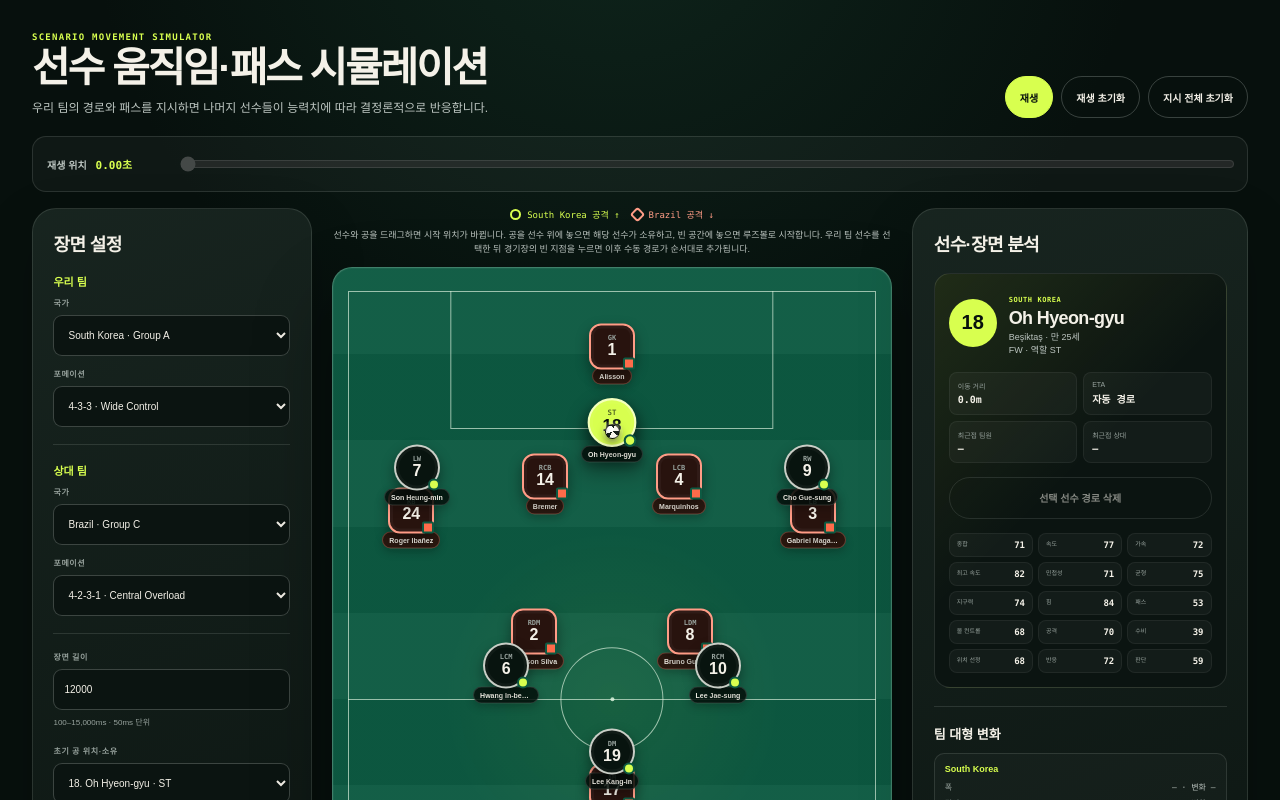
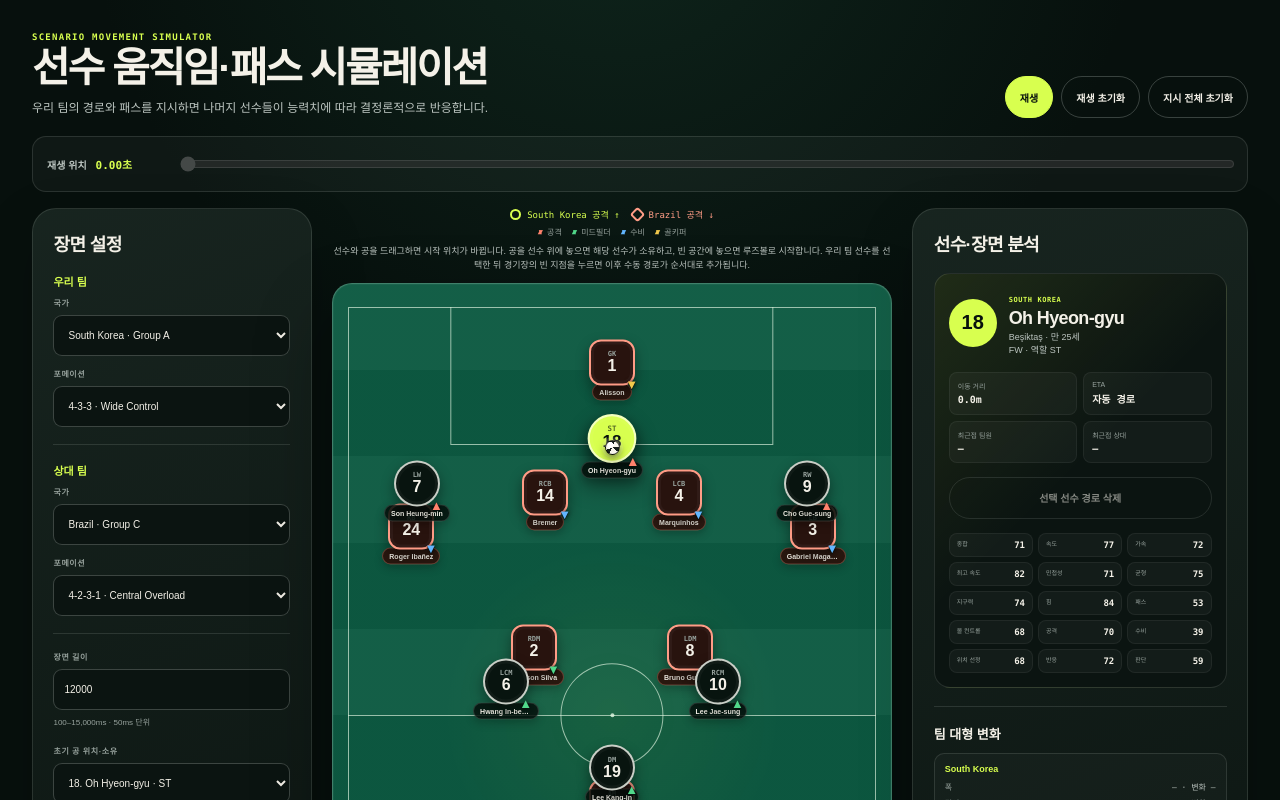
Before and after one commit to Pohang-Neighborhood/FTA, a Next.js app: page / in a window 1280 px wide. Shown: the top 800 px of the page. Built offline with nearby package versions, Linux system fonts and the light colour scheme.

Commit message:
[feat] 선수 포지션별 색상 및 공격 방향 표식 개선

```diff
--- a/app/SimulationWorkspace.tsx
+++ b/app/SimulationWorkspace.tsx
@@ -20,6 +20,7 @@ import {
   toPitchPositionWithOffset,
 } from "../lib/tactics-core.js";
 import {
+  positionForFormationRole,
   selectDefaultLineup,
 } from "../lib/player-catalog.js";
 import {
@@ -61,6 +62,10 @@ type Placement = PitchPoint & {
 type PlacementMap = Record<string, Placement>;
 type PlacementOverrideMap = Record<string, PitchPoint>;
 type ManualRouteMap = Record<string, PitchPoint[]>;
+
+function positionGroupClass(role: string) {
+  return `sim-player-position-${positionForFormationRole(role).toLowerCase()}`;
+}
 
 type DragState = {
   participantId: ParticipantId;
@@ -1515,6 +1520,7 @@ export function SimulationWorkspace({ teams }: SimulationWorkspaceProps) {
         </aside>
 
         <div className="sim-pitch-column">
+          <div className="sim-tactical-legend">
             <div className="sim-team-legend" aria-label="팀과 공격 방향">
               <span className="sim-legend-home">
                 <i aria-hidden="true" /> {homeTeam?.name} 공격 ↑
@@ -1522,6 +1528,24 @@ export function SimulationWorkspace({ teams }: SimulationWorkspaceProps) {
               <span className="sim-legend-away">
                 <i aria-hidden="true" /> {awayTeam?.name} 공격 ↓
               </span>
+            </div>
+            <div
+              className="sim-position-legend"
+              aria-label="화살표 색상: 공격수 빨강, 미드필더 초록, 수비수 파랑, 골키퍼 노랑"
+            >
+              <span className="sim-position-fw">
+                <i aria-hidden="true">▲▼</i> 공격
+              </span>
+              <span className="sim-position-mf">
+                <i aria-hidden="true">▲▼</i> 미드필더
+              </span>
+              <span className="sim-position-df">
+                <i aria-hidden="true">▲▼</i> 수비
+              </span>
+              <span className="sim-position-gk">
+                <i aria-hidden="true">▲▼</i> 골키퍼
+              </span>
+            </div>
           </div>
           <p id="sim-pitch-instructions" className="sim-pitch-instructions">
             선수와 공을 드래그하면 시작 위치가 바뀝니다. 공을 선수 위에 놓으면
@@ -1614,6 +1638,7 @@ export function SimulationWorkspace({ teams }: SimulationWorkspaceProps) {
                     participant.teamSide === "home"
                       ? "sim-player-home"
                       : "sim-player-away",
+                    positionGroupClass(participant.role),
                     isSelected ? "sim-player-selected" : "",
                     isManual ? "sim-player-manual" : "sim-player-automatic",
                     hasCustomPlacement ? "sim-player-custom-position" : "",
--- a/app/globals.css
+++ b/app/globals.css
@@ -1990,6 +1990,12 @@ button:disabled {
   min-width: 0;
 }
 
+.sim-tactical-legend {
+  display: grid;
+  gap: 5px;
+  margin-bottom: 8px;
+}
+
 .sim-team-legend {
   align-items: center;
   display: flex;
@@ -1997,7 +2003,6 @@ button:disabled {
   font-size: 9px;
   gap: 12px;
   justify-content: center;
-  margin-bottom: 8px;
 }
 
 .sim-team-legend span {
@@ -2028,6 +2033,31 @@ button:disabled {
 .sim-legend-away i {
   border-radius: 3px;
   transform: rotate(45deg);
+}
+
+.sim-position-legend {
+  align-items: center;
+  color: var(--muted);
+  display: flex;
+  flex-wrap: wrap;
+  font-family: ui-monospace, SFMono-Regular, Menlo, monospace;
+  font-size: 8px;
+  gap: 5px 10px;
+  justify-content: center;
+}
+
+.sim-position-legend span {
+  align-items: center;
+  display: inline-flex;
+  gap: 4px;
+}
+
+.sim-position-legend i {
+  color: var(--sim-position-color);
+  font-size: 7px;
+  font-style: normal;
+  letter-spacing: -3px;
+  padding-right: 3px;
 }
 
 .sim-pitch-instructions {
@@ -2253,20 +2283,46 @@ button:disabled {
   line-height: 1.05;
 }
 
+.sim-player-token {
+  --sim-position-color: #f2c94c;
+}
+
+.sim-player-position-fw,
+.sim-position-fw {
+  --sim-position-color: #ff826c;
+}
+
+.sim-player-position-mf,
+.sim-position-mf {
+  --sim-position-color: #51d88a;
+}
+
+.sim-player-position-df,
+.sim-position-df {
+  --sim-position-color: #62b6ff;
+}
+
+.sim-player-position-gk,
+.sim-position-gk {
+  --sim-position-color: #f2c94c;
+}
+
 .sim-player-home .sim-player-disc::after,
 .sim-player-away .sim-player-disc::after {
-  border: 2px solid #0d5a42;
-  bottom: -2px;
-  content: "";
-  height: 8px;
+  bottom: -7px;
+  color: var(--sim-position-color);
+  font-size: 13px;
+  font-weight: 900;
+  line-height: 1;
   position: absolute;
-  right: -2px;
-  width: 8px;
+  right: -5px;
+  text-shadow:
+    0 1px 0 #06100c,
+    0 0 4px rgba(0, 0, 0, 0.9);
 }
 
 .sim-player-home .sim-player-disc::after {
-  background: var(--lime);
-  border-radius: 50%;
+  content: "▲";
 }
 
 .sim-player-away .sim-player-disc {
@@ -2276,8 +2332,7 @@ button:disabled {
 }
 
 .sim-player-away .sim-player-disc::after {
-  background: var(--coral);
-  border-radius: 2px;
+  content: "▼";
 }
 
 .sim-player-name {
@@ -2755,6 +2810,10 @@ button:disabled {
     justify-content: center;
   }
 
+  .sim-position-legend {
+    padding: 0 8px;
+  }
+
   .sim-pitch {
     border-radius: 15px;
   }
```
Also changed, not shown: 1 other file (tests, documents, lock files or other folders). Lines whose indentation alone changed are shown as unchanged.
